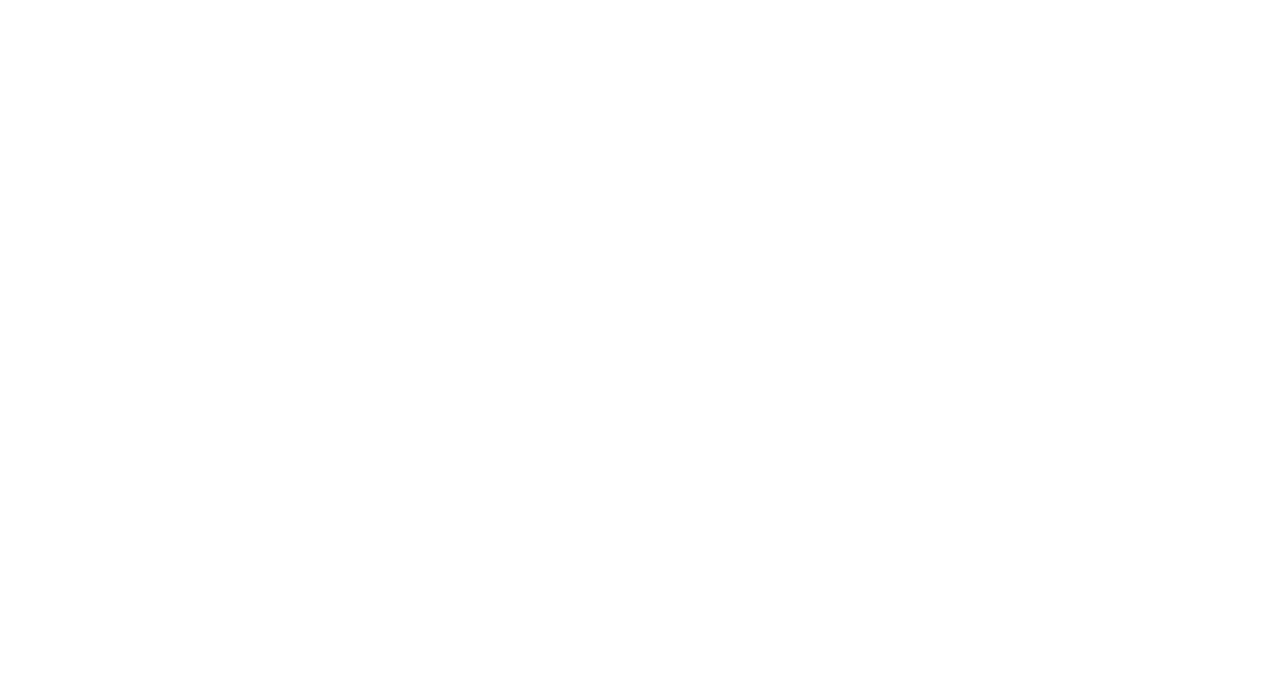
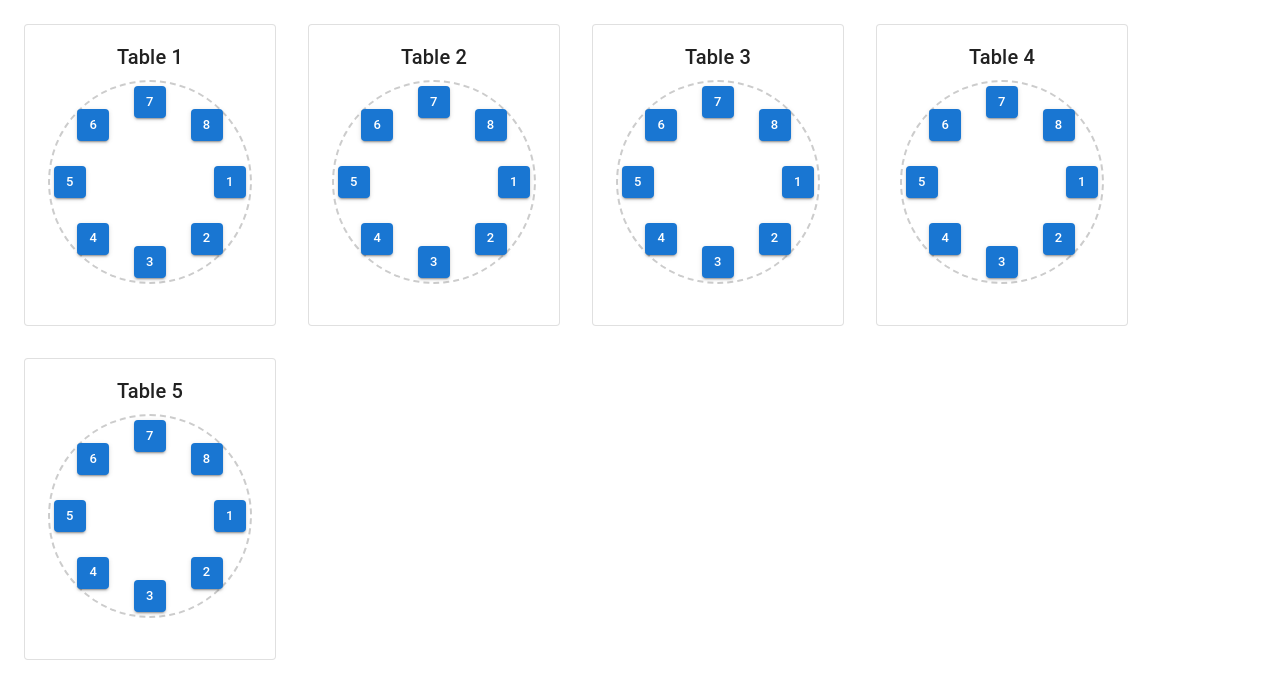
Before and after one commit to Samuel-James2003/Wedding-Website, a React (Create React App) app in the folder wedding-page/: page /seating in a window 1280 px wide. Before the commit this address had no page. Shown: the top 696 px of the page. Built offline with nearby package versions, Linux system fonts and the light colour scheme.

Commit message:
feat: add seating chart component and update routing

```diff
--- a/wedding-page/src/App.tsx
+++ b/wedding-page/src/App.tsx
@@ -1,7 +1,6 @@
 import React from "react";
 import { Route, BrowserRouter as Router, Routes } from "react-router";
-import MenuPage from "./components/MenuPage";
-import WelcomePage from "./components/WelcomePage";
+import { WelcomePage, MenuPage, SeatingChart } from "./components"
 
 const App: React.FC = () => {
   return (
@@ -9,7 +8,8 @@ const App: React.FC = () => {
       <div>
         <Routes>
           <Route path="/" element={<WelcomePage />} />
-          <Route path="/Menu" element={<MenuPage />} />
+          <Route path="/menu" element={<MenuPage />} />
+          <Route path="/seating" element={<SeatingChart />} />
         </Routes>
       </div>
     </Router>
--- /dev/null
+++ b/wedding-page/src/components/SeatingChart.tsx
@@ -0,0 +1,80 @@
+import React from "react";
+import { Box, Card, CardContent, Typography, Button } from "@mui/material";
+
+interface Seat {
+    id: number;
+    isAvailable: boolean;
+}
+
+interface Table {
+    id: number;
+    seats: Seat[];
+}
+
+const generateTables = (numTables: number, seatsPerTable: number): Table[] => {
+    return Array.from({ length: numTables }, (_, i) => ({
+        id: i + 1,
+        seats: Array.from({ length: seatsPerTable }, (_, j) => ({
+        id: j + 1,
+        isAvailable: true,
+    })),
+}));
+};
+
+const SeatingChart: React.FC = () => {
+    const tables = generateTables(5, 8); // 5 tables, 8 seats each
+
+    return (
+      <Box display="flex" flexWrap="wrap" gap={4} p={3}>
+        {tables.map((table) => (
+          <Card key={table.id} variant="outlined" sx={{ width: 250, height: 300 }}>
+            <CardContent>
+              <Typography variant="h6" align="center" gutterBottom>
+                Table {table.id}
+              </Typography>
+              <Box
+                sx={{
+                  position: "relative",
+                  width: 200,
+                  height: 200,
+                  margin: "0 auto",
+                  borderRadius: "50%",
+                  border: "2px dashed #ccc",
+                }}
+              >
+                {table.seats.map((seat, index, arr) => {
+                  const angle = (360 / arr.length) * index;
+                  const radians = (angle * Math.PI) / 180;
+                  const radius = 80;
+
+                  const x = radius * Math.cos(radians);
+                  const y = radius * Math.sin(radians);
+
+                  return (
+                    <Button
+                      key={seat.id}
+                      variant="contained"
+                      color={seat.isAvailable ? "primary" : "secondary"}
+                      size="small"
+                      sx={{
+                        position: "absolute",
+                        top: `calc(50% + ${y}px - 16px)`,
+                        left: `calc(50% + ${x}px - 16px)`,
+                        minWidth: "32px",
+                        height: "32px",
+                        padding: 0,
+                      }}
+                    >
+                      {seat.id}
+                    </Button>
+                  );
+                })}
+              </Box>
+            </CardContent>
+          </Card>
+        ))}
+      </Box>
+    );
+  };
+
+  export default SeatingChart;
--- a/wedding-page/src/components/WelcomePage.tsx
+++ b/wedding-page/src/components/WelcomePage.tsx
@@ -1,11 +1,11 @@
-import React from 'react';
-import { Container, Typography, Button, Paper, Box } from '@mui/material';
-import { Link as RouterLink } from 'react-router-dom';
+import React from "react";
+import { Container, Typography, Button, Paper, Box } from "@mui/material";
+import { Link as RouterLink } from "react-router-dom";
 
 const WelcomePage: React.FC = () => {
   return (
     <Container maxWidth="sm" sx={{ my: 8 }}>
-      <Paper elevation={3} sx={{ textAlign: 'center', p: 4 }}>
+      <Paper elevation={3} sx={{ textAlign: "center", p: 4 }}>
         <Typography variant="h3" gutterBottom>
           Welcome to Our Wedding!
         </Typography>
@@ -21,6 +21,14 @@ const WelcomePage: React.FC = () => {
           >
             View Menu
           </Button>
+          <Button
+            component={RouterLink}
+            to="/seating"
+            variant="contained"
+            color="secondary"
+          >
+            Seating Chart
+          </Button>
         </Box>
       </Paper>
     </Container>
--- /dev/null
+++ b/wedding-page/src/components/index.ts
@@ -0,0 +1,5 @@
+import MenuPage from "./MenuPage";
+import SeatingChart from "./SeatingChart";
+import WelcomePage from "./WelcomePage";
+
+export { MenuPage, SeatingChart, WelcomePage };
```
